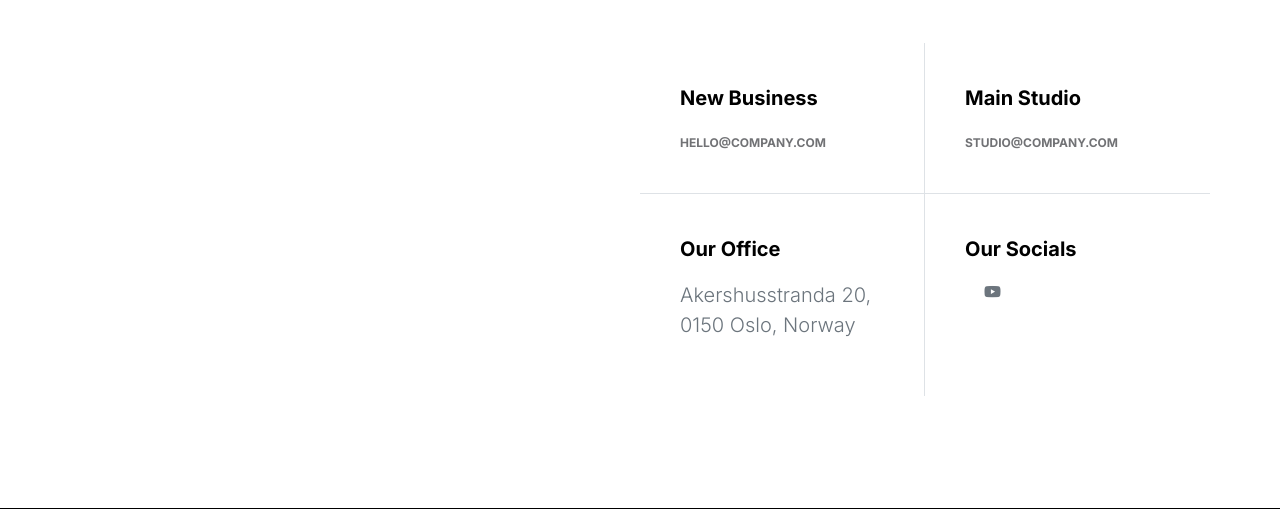
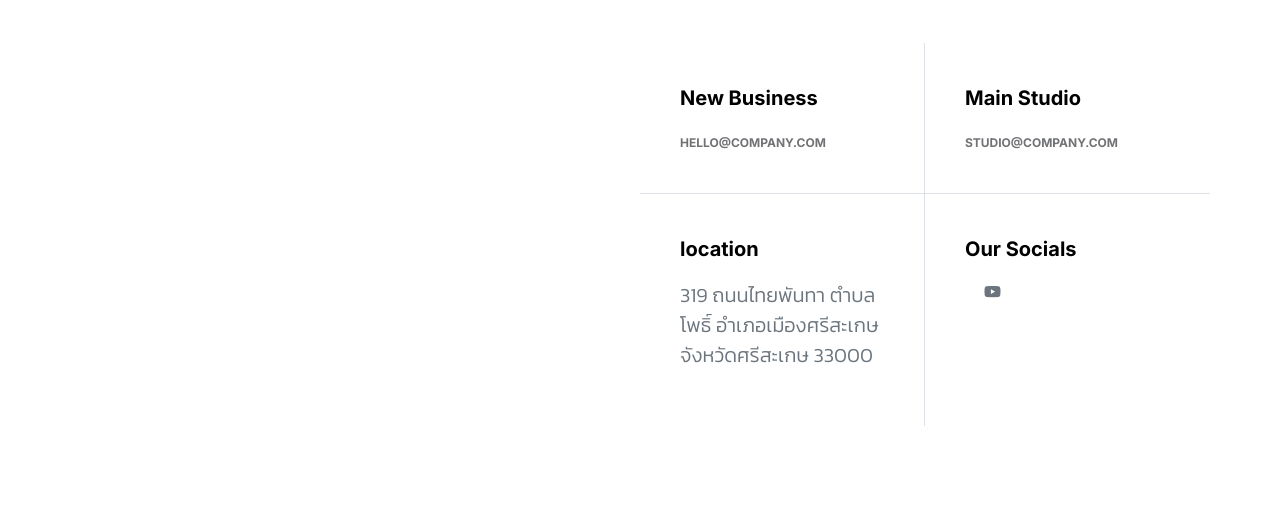
Before and after one commit to Jamboon007/clonebuch, a Django app: page /contact in a window 1280 px wide. Shown: the part 685-1194 px from the top of the page. Run offline with Django 4.2, Linux system fonts and the light colour scheme; some libraries are stand-ins or nearby versions.

Commit message:
Update contact.html

```diff
--- a/templates/contact.html
+++ b/templates/contact.html
@@ -42,9 +42,9 @@
                     </div>
 
                     <div class="col-6 border-top border-end contact-info">
-                        <h6 class="mb-3">Our Office</h6>
+                        <h6 class="mb-3">location</h6>
 
-                        <p class="text-muted">Akershusstranda 20, 0150 Oslo, Norway</p>
+                        <p class="ple text-muted">319 ถนนไทยพันทา ตำบลโพธิ์ อำเภอเมืองศรีสะเกษ จังหวัดศรีสะเกษ 33000</p>
                     </div>
 
                     <div class="col-6 border-top contact-info">
```
